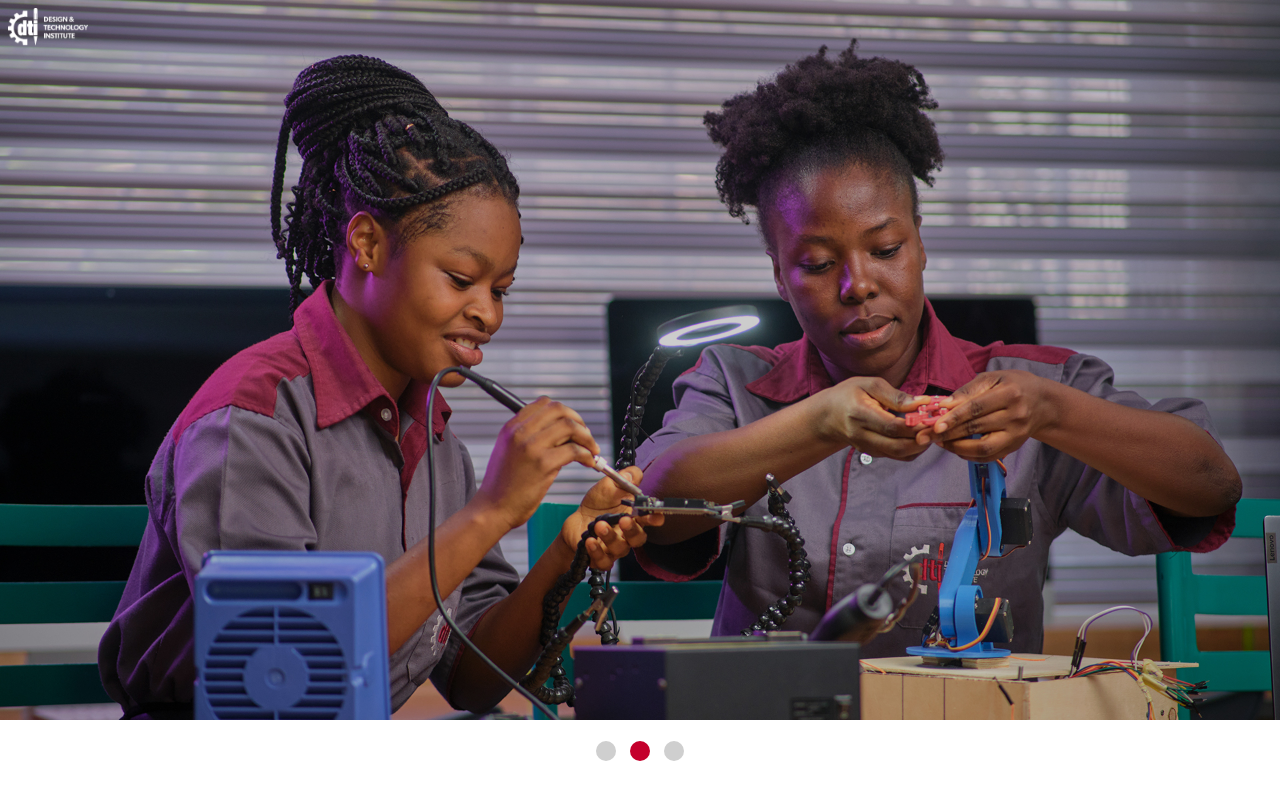
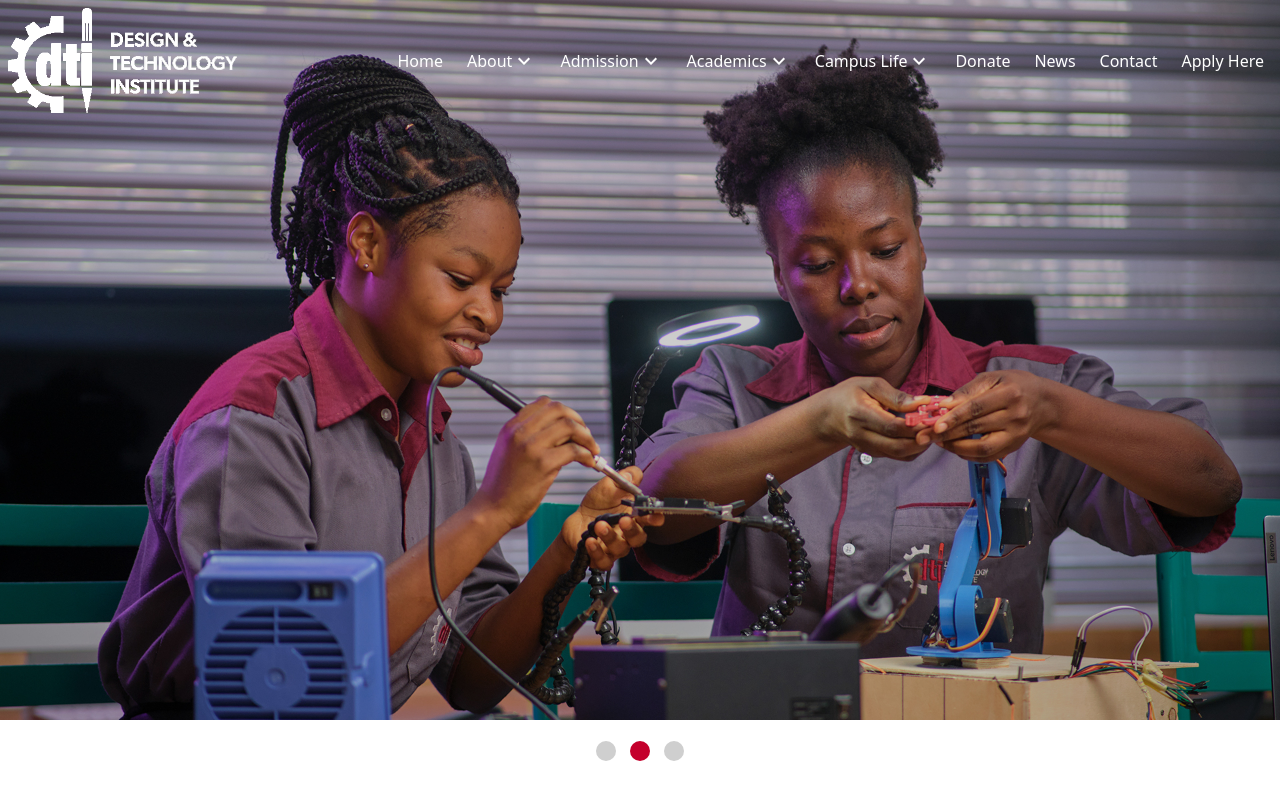
Before and after one commit to NextHubImpact/console-ghana, a React (Vite) app: page /allusers in a window 1280 px wide. Shown: the top 800 px of the page. Built offline with nearby package versions, Linux system fonts and the light colour scheme.

Commit message:
added desktop navbar

```diff
--- a/package.json
+++ b/package.json
@@ -13,7 +13,9 @@
     "react": "^18.2.0",
     "react-dom": "^18.2.0",
     "react-icons": "^5.2.0",
-    "react-router-dom": "^6.23.0"
+    "react-responsive": "^10.0.0",
+    "react-router-dom": "^6.23.0",
+    "swiper": "^11.1.4"
   },
   "devDependencies": {
     "@types/react": "^18.2.66",
--- a/src/components/Navbar.jsx
+++ b/src/components/Navbar.jsx
@@ -1,9 +1,11 @@
 import React, {useState} from 'react'
+import MediaQuery from 'react-responsive'
 import lightLogo from '../assets/logo/logo-white.png'
+import { Link } from 'react-router-dom';
 
 import { IoMenu , IoClose} from "react-icons/io5";
 import { IoSearch } from 'react-icons/io5';
-
+import {MdOutlineKeyboardArrowDown} from 'react-icons/md'
 import Sidebar from './Sidebar';
 
 
@@ -12,11 +14,60 @@ const Navbar = ({}) => {
     const [sidebar,  setSidebar] = useState(false);
     const [closeMenu, setClosemenu] = useState(false);
     const [colorChange, setColorchange] = useState(false);
+    const [media, SetMedia] = useState(false)
 
     const showSidebar = () => {
       setSidebar(!sidebar)
       setClosemenu(!closeMenu);
     };
+
+    const query = () => {
+      SetMedia(matchMedia(1024))
+    }
+
+    const SidebarData = [
+      {
+          title: 'Home',
+          path: '/',
+      },
+      {
+          title: 'About',
+          path: '/about',
+          icon: <MdOutlineKeyboardArrowDown className='bg-black text-2xl lg:bg-transparent'/>
+      },
+      {
+          title: 'Admission',
+          path: '/admission',
+          icon: <MdOutlineKeyboardArrowDown className='bg-black text-2xl lg:bg-transparent'/>
+      },
+      {
+          title: 'Academics',
+          path: '/academics',
+          icon: <MdOutlineKeyboardArrowDown className='bg-black text-2xl lg:bg-transparent'/>
+      },
+      {
+          title: 'Campus Life',
+          path: '/campuslife',
+          icon: <MdOutlineKeyboardArrowDown className='bg-black text-2xl lg:bg-transparent'/>
+      },
+      {
+          title: 'Donate',
+          path: '/donate',
+      },
+      {
+          title: 'News',
+          path: '/news'
+      },
+      {
+          title: 'Contact',
+          path: '/contact'
+      },
+      {
+          title: 'Apply Here',
+          path: '/applyhere'
+      }
+  ]
+
 
     // nav bg color change //
 
@@ -33,14 +84,29 @@ const Navbar = ({}) => {
   return (
     <div className={colorChange ? 'bg-black flex justify-between p-2 items-center top-0 fixed w-full ' : 'bg-inherit flex justify-between p-2 items-center top-0 fixed w-full '}>
 
-        <div className="">
-        <img className='w-[20%] ' src={lightLogo} alt="" />
+        <div className="flex ">
+        <img className='w-[20%] lg:w-[60%]' src={lightLogo} alt="" />
         </div>
 
         {
           sidebar ?  <Sidebar/> :
           ''
         }
+
+
+      <nav className='hidden lg:block flex-1 ' >
+
+        <ul className='lg: flex text-nowrap gap-2 py-2 items-center '>
+            {SidebarData.map((item, index) => {
+                return ( <li key={index} className='text-white px-2'>
+                      <Link to={item.path} className=' w-full flex items-center justify-between  border-b border-black lg: border-none'>
+                        <span >{item.title}</span>
+                        <span className='text-white'>{item.icon}</span>
+                    </Link>
+                </li>)
+            })}
+        </ul>
+      </nav>
 
       <div className=" flex text-white items-center gap-4 text-2xl lg:hidden">
          <IoSearch/>
--- a/src/index.css
+++ b/src/index.css
@@ -15,7 +15,7 @@ html {
 
 /* sidebar  */
 #sidebar {
-  box-shadow: 0 0 0 10000px rgba(0, 0, 0, 0.896);
+  /* box-shadow: 0 0 0 10000px rgba(0, 0, 0, 0.896); */
 }
 
 .nav-menu{
@@ -34,19 +34,7 @@ html {
 }
 
 .nav-menu-active {
-    left: 0;
-    transition: 350ms;
-    background-color: #555;
-    width: 280px;
-    /* height: 100vh; */
-    justify-content: center;
-    position: fixed;
-    top: 0;
-    left: 0;
-    bottom: 0;
-    z-index: 999;
-
-
+  width: 270px;
 }
 
 /* slideshow */
@@ -75,7 +63,6 @@ html {
     /* background-size: "contain"; */
     /* height: 70vh; */
     /* font-size: 50px; */
-
     /* background-repeat: no-repeat; */
   }
 
```
Also changed, not shown: 1 other file (tests, documents, lock files or other folders).
